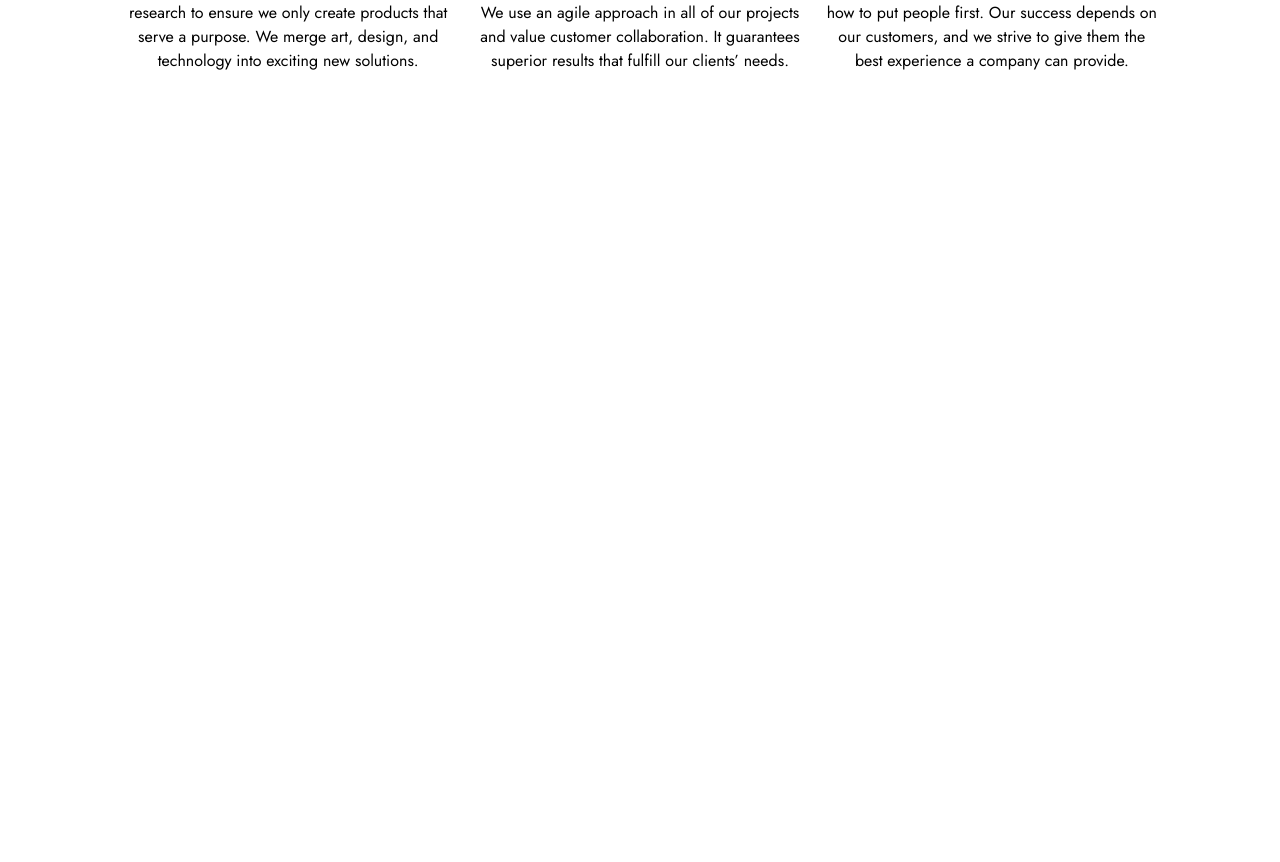
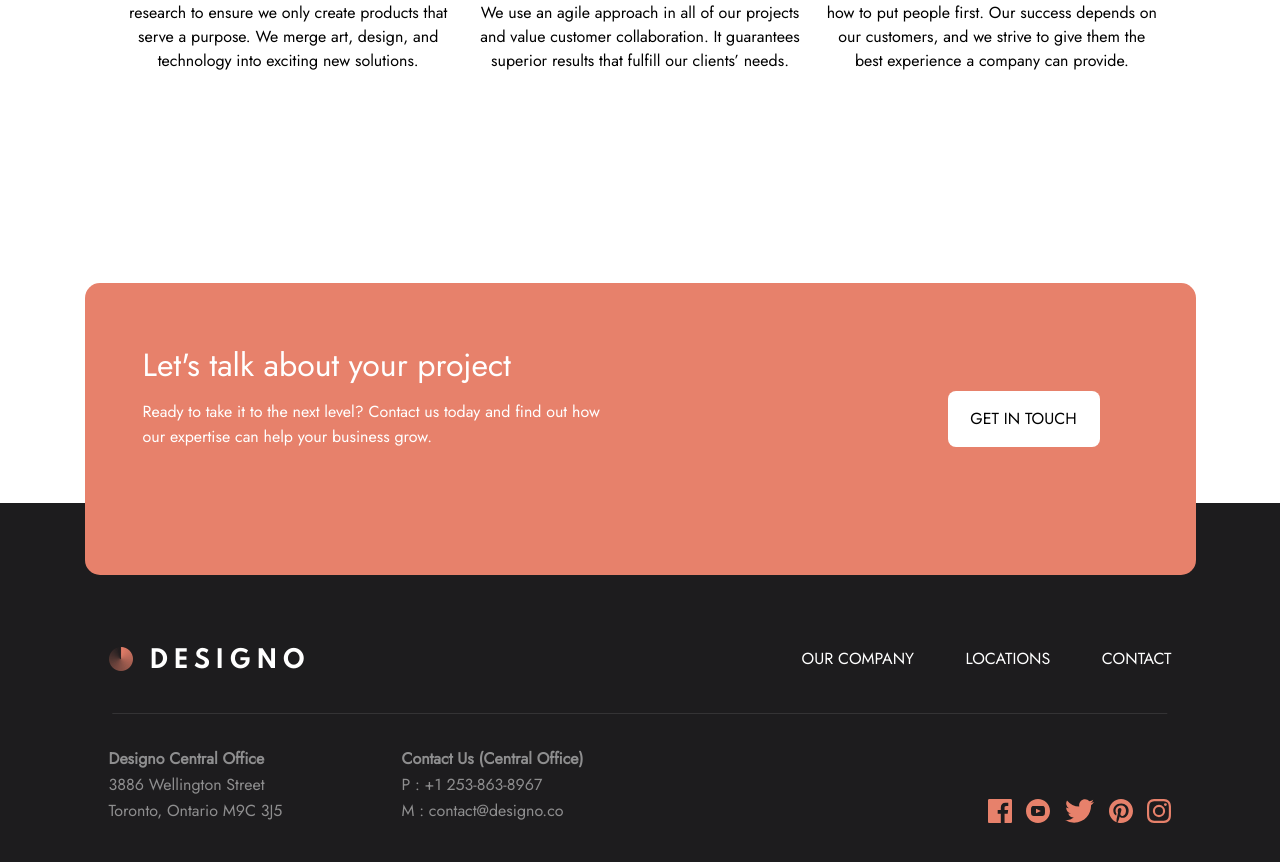
Before and after one commit to NatGlass/Designo, a React (Vite) app: page / in a window 1280 px wide. Shown: the part 2042-2904 px from the top of the page. Before the commit the page ends 2167 px from the top, so only its background shows below. Built offline with nearby package versions, Linux system fonts and the light colour scheme.

Commit message:
complete

```diff
--- a/src/App.tsx
+++ b/src/App.tsx
@@ -1,10 +1,11 @@
 import * as React from 'react';
 import Router from './Router'
-
 import Nav from './components/Nav'
+import Footer from './components/Footer'
 
 const App = () => {
   return (
+    <>
       <div className="max-w-[1111px] mx-auto">
         <header>
           <Nav />
@@ -12,11 +13,12 @@ const App = () => {
         <main>
           <Router />
         </main>
+      </div>
       <footer>
-
+        <Footer />
       </footer>
-    </div>
-  )
+    </>
+  );
 };
 
 export default App;
--- /dev/null
+++ b/src/components/Footer.tsx
@@ -0,0 +1,90 @@
+import * as React from 'react';
+import { Link } from 'react-router-dom';
+import Logo from '../assets/shared/desktop/logo-light.png'
+
+import Facebook from '../assets/shared/desktop/icon-facebook.svg'
+import Youtube from '../assets/shared/desktop/icon-youtube.svg'
+import Twitter from '../assets/shared/desktop/icon-twitter.svg'
+import Pinterest from '../assets/shared/desktop/icon-pinterest.svg'
+import Instagram from '../assets/shared/desktop/icon-Instagram.svg'
+
+const Container = ({children}: { children: React.ReactNode }) => (
+    <div className="relative flex justify-center w-full h-[815px] bg-black mt-[310px] md:h-[423px] md:mt-[378px] lg:h-[393px] lg:mt-[380px]">
+        {children}
+    </div>
+);
+
+const Inner = ({ children }: { children: React.ReactNode }) => (
+    <div className="w-full max-w-[1111px] mx-auto px-">
+        {children}
+    </div>
+);
+
+const InnerContent = () => {
+    const commonsLink = "text-[white] text-[14px] uppercase list-none md:text-[16px]"
+    return (
+        <div className="relative flex flex-col w-full h-full px-[24px] pt-[250px] md:pt-[166px] lg:pt-[144px]">
+            <div className="flex flex-col md:flex-row md:justify-between">
+                <div className="w-[202px] h-[27px] mx-auto md:mx-0">
+                    <img src={Logo} className="w-[202px] h-[27px] object-cover" />
+                </div>
+                <div className="flex flex-col justify-between h-[106px] text-center mt-[65px] md:flex-row md:w-[370px] md:h-[27px] md:mt-0">
+                    <Link to="/company"><li className={`${commonsLink}`}>our company</li></Link>
+                    <Link to="/locations"><li className={`${commonsLink}`}>locations</li></Link>
+                    <Link to="/contact"><li className={`${commonsLink}`}>contact</li></Link>
+                </div>
+            </div>
+            <div className="flex flex-col mt-[40px] md:flex-row md:justify-between md:w-[456px] md:mt-[72px] lg:w-[475px]">
+                <div className="h-[78px] text-center md:text-left">
+                    <p className="text-[rgba(255,255,255,.5)] leading-[26px]">
+                        <span className="font-bold">Designo Central Office</span>
+                        <br />
+                        3886 Wellington Street
+                        <br />
+                        Toronto, Ontario M9C 3J5
+                    </p>
+                </div>
+                <div className="h-[78px] text-center md:text-left">
+                    <p className="text-[rgba(255,255,255,.5)] leading-[26px]">
+                        <span className="font-bold">Contact Us (Central Office)</span>
+                        <br />
+                        P : +1 253-863-8967
+                        <br />
+                        M : contact@designo.co
+                    </p>
+                </div>
+            </div>
+            <div className="flex justify-center w-full h-[24px] mx-auto mt-[40px] md:-mt-[25px] md:mx-0 md:justify-end">
+                <div className="flex justify-between w-[184px]">
+                    <img src={Facebook} />
+                    <img src={Youtube} />
+                    <img src={Twitter} />
+                    <img src={Pinterest} />
+                    <img src={Instagram} />
+                </div>
+            </div>
+            <div className="absolute top-[310px] left-2/4 -translate-x-2/4  w-[90%] h-[1px] bg-[rgba(255,255,255,.1)] md:top-[233px] md:w-[95%] lg:top-[210px]" />
+        </div>
+    );
+};
+
+const Extension = () => (
+    <div className="absolute top-[-190px] w-[90%] max-w-[1111px] h-[379px] bg-peach rounded-[15px] md:top-[-264px] md:h-[350px] lg:top-[-220px] lg:h-[292px] max:w-full">
+        <div className="relative flex flex-col w-full h-full px-[24px] py-[64px] md:p-[58px]">
+            <h4 className="text-[white] text-[32px] text-center lg:text-left">Let's talk about your project</h4>
+            <p className="text-[white] text-center leading-[25px] mt-[10px] lg:text-left lg:max-w-[459px]">Ready to take it to the next level? Contact us today and find out how our expertise can help your business grow.</p>
+            <button className="self-center w-[152px] h-[56px] bg-[white] uppercase mt-[24px] rounded-[8px] md:mt-[32px] lg:absolute lg:right-[96px] lg:mt-[50px] transition-colors duration-500 hover:bg-peachLight hover:text-[white]">get in touch</button>
+        </div>
+    </div>
+);
+
+const Footer:React.FC = () => (
+    <Container>
+        <Extension />
+        <Inner>
+            <InnerContent />
+        </Inner>
+    </Container>
+);
+
+export default Footer;
--- a/src/components/Nav.tsx
+++ b/src/components/Nav.tsx
@@ -28,7 +28,7 @@ const Links = ({ setOpen }: { setOpen: Function }) => {
         <>
             <Link to="/company" onClick={() => setOpen(false)}><li className={commonStyles}>our company</li></Link>
             <Link to="/locations" onClick={() => setOpen(false)}><li className={commonStyles}>locations</li></Link>
-            <Link to="/" onClick={() => setOpen(false)}><li className={commonStyles}>contact</li></Link>
+            <Link to="/contact" onClick={() => setOpen(false)}><li className={commonStyles}>contact</li></Link>
         </>
     );
 };
--- a/src/index.css
+++ b/src/index.css
@@ -3,7 +3,7 @@
 @tailwind utilities;
 
 *,*::before,*::after{
-    font-family: 'jost';
+    font-family: 'jost', sans-serif;
 }
 
 .oval{
```
Lines whose indentation alone changed are shown as unchanged.
